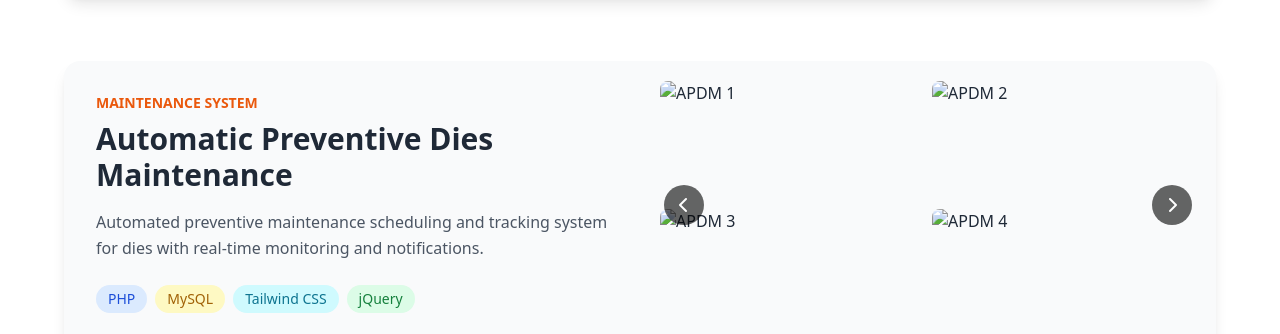
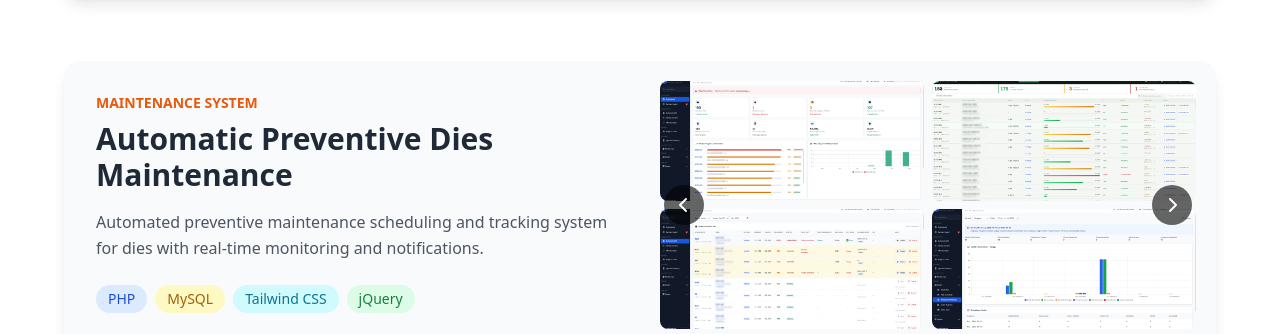
Before and after one commit to jamaludindipa/jamaludindipa.github.io, a website: page index.html in a window 1280 px wide. Shown: the part 1349-1683 px from the top of the page. Drawn offline with nearby package versions, Linux system fonts and the light colour scheme.

Commit message:
fix: update APDM project images with actual screenshots

```diff
--- a/index.html
+++ b/index.html
@@ -324,10 +324,10 @@
                                 <div class="project-slider-track">
                                     <div class="project-slide">
                                         <div class="grid">
-                                            <img src="projectimg/APDM/placeholder.webp" alt="APDM 1" onclick="openGallery('apdm', 0)">
-                                            <img src="projectimg/APDM/placeholder.webp" alt="APDM 2" onclick="openGallery('apdm', 1)">
-                                            <img src="projectimg/APDM/placeholder.webp" alt="APDM 3" onclick="openGallery('apdm', 2)">
-                                            <img src="projectimg/APDM/placeholder.webp" alt="APDM 4" onclick="openGallery('apdm', 3)">
+                                            <img src="projectimg/APDM/2026-05-21_14h40_27.png" alt="APDM 1" onclick="openGallery('apdm', 0)">
+                                            <img src="projectimg/APDM/2026-05-21_14h40_34.png" alt="APDM 2" onclick="openGallery('apdm', 1)">
+                                            <img src="projectimg/APDM/2026-05-21_14h40_53.png" alt="APDM 3" onclick="openGallery('apdm', 2)">
+                                            <img src="projectimg/APDM/2026-05-21_14h41_04.png" alt="APDM 4" onclick="openGallery('apdm', 3)">
                                         </div>
                                     </div>
                                 </div>
@@ -868,10 +868,10 @@
                 'projectimg/MOM/2026-05-21_14h34_47.png'
             ],
             apdm: [
-                'projectimg/APDM/placeholder.webp',
-                'projectimg/APDM/placeholder.webp',
-                'projectimg/APDM/placeholder.webp',
-                'projectimg/APDM/placeholder.webp'
+                'projectimg/APDM/2026-05-21_14h40_27.png',
+                'projectimg/APDM/2026-05-21_14h40_34.png',
+                'projectimg/APDM/2026-05-21_14h40_53.png',
+                'projectimg/APDM/2026-05-21_14h41_04.png'
             ],
             ceklist: [
                 'projectimg/Ceklist/2026-02-02_12h19_13.webp',
```
